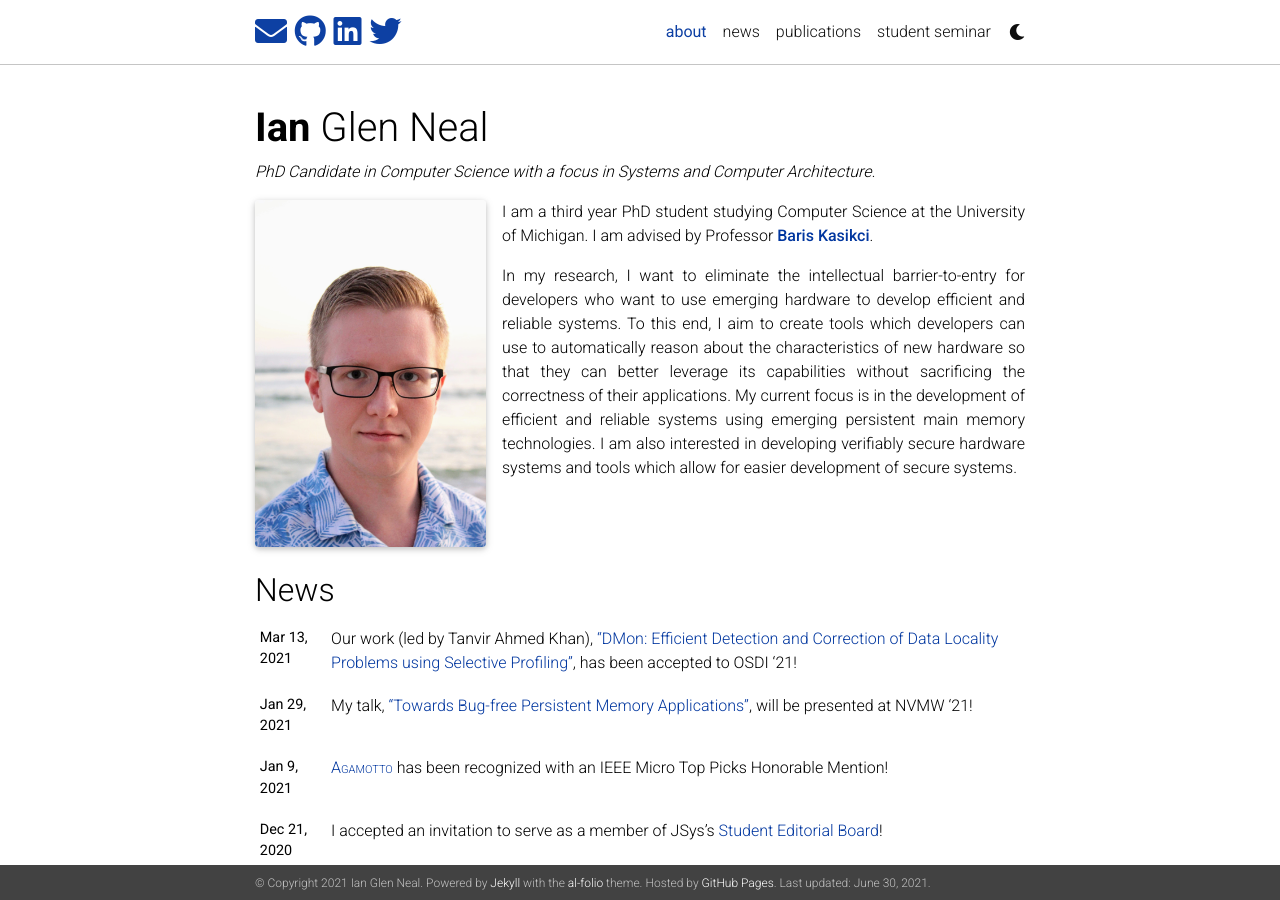
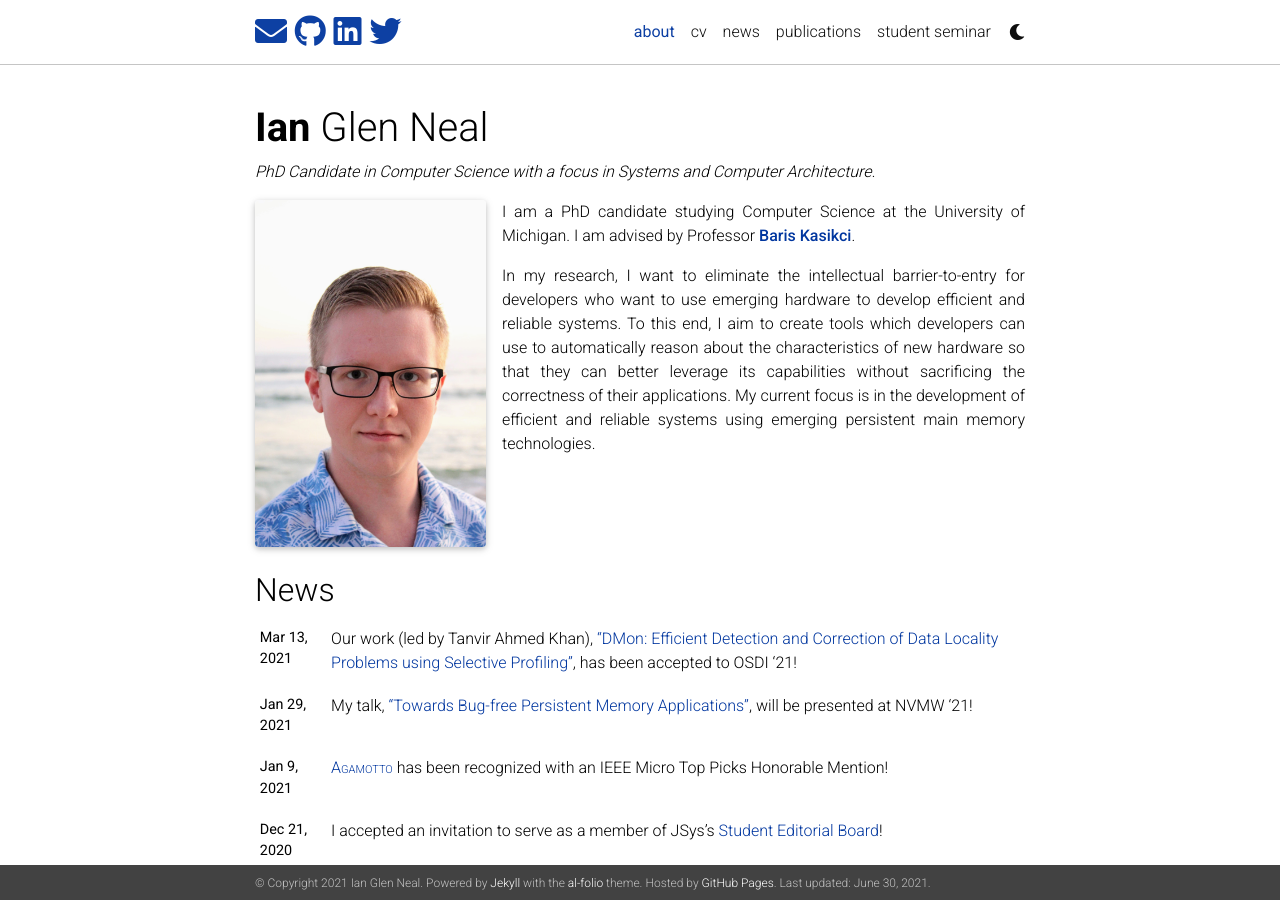
Before and after one commit to iangneal/iangneal.github.io, a Jekyll site: the page built from _pages/about.md, in a window 1280 px wide and 900 px high. Built offline with Jekyll 4.4.1, drawn with Linux system fonts in a browser that asks for light colours; nearby versions of some CDN libraries; a style sheet for code colours, icons or effects is not loaded.

Commit message:
Add CV tab and PDF viewer plugin

```diff
--- a/Gemfile
+++ b/Gemfile
@@ -27,6 +27,7 @@
   gem 'jekyll-email-protect'
   gem 'jekyll-github-metadata'
   gem 'jekyll-paginate-v2'
+  gem "jekyll-pdf-embed"
   gem 'jekyll-scholar'
   gem 'jekyll-twitter-plugin'
   gem 'jemoji'
--- a/_config.yml
+++ b/_config.yml
@@ -133,6 +133,7 @@
   - jekyll-email-protect
   - jekyll-github-metadata
   - jekyll-paginate-v2
+  - jekyll-pdf-embed
   - jekyll/scholar
   - jekyll-twitter-plugin
   - jemoji
--- a/_pages/about.md
+++ b/_pages/about.md
@@ -28,13 +28,16 @@
 Link to your social media connections, too. This theme is set up to use [Font Awesome icons](http://fortawesome.github.io/Font-Awesome/){:target="\_blank"} and [Academicons](https://jpswalsh.github.io/academicons/){:target="\_blank"}, like the ones below. Add your Facebook, Twitter, LinkedIn, Google Scholar, or just disable all of them. -->
 
 
-I am a third year PhD student studying Computer Science at the University of
+I am a PhD candidate studying Computer Science at the University of
 Michigan. I am advised by Professor [**Baris Kasikci**][baris-homepage].
 
-In my research, I want to eliminate the intellectual barrier-to-entry for developers who want to use emerging hardware to develop efficient and reliable systems. To this end, I aim to create tools which developers can use to automatically reason about the characteristics of new hardware so that they can better leverage its capabilities without
-sacrificing the correctness of their applications. My current focus is in the development of efficient and reliable
-systems using emerging persistent main memory technologies. I am also interested in developing verifiably secure
-hardware systems and tools which allow for easier development of secure systems.
+In my research, I want to eliminate the intellectual barrier-to-entry for
+developers who want to use emerging hardware to develop efficient and reliable
+systems. To this end, I aim to create tools which developers can use to
+automatically reason about the characteristics of new hardware so that they can
+better leverage its capabilities without sacrificing the correctness of their
+applications. My current focus is in the development of efficient and reliable
+systems using emerging persistent main memory technologies.
 
 <!-- ## News
 
```
Also changed, not shown: _pages/cv.md (added, +8 -0 lines), 1 other file.
